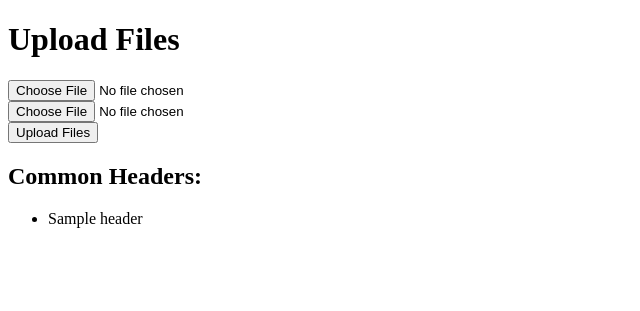
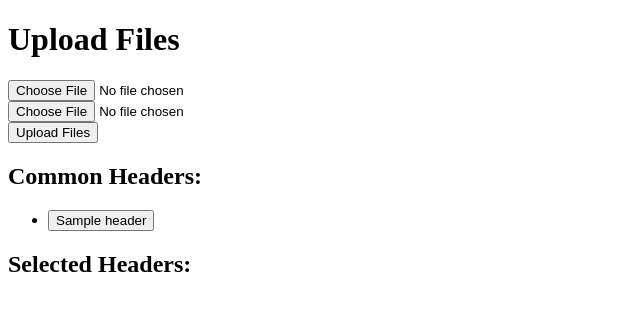
Before and after one commit to Hughes-Tyler/MergeXcel, a Flask app: template templates/index.html in a window 1280 px wide. Shown: the top 311 px of the page, without its empty margins (0-640 px from the left). Run offline with Flask 3, Linux system fonts and the light colour scheme; the template is opened without the code that fills it: most values are stand-ins (such as "Sample title", 1, 10 or a date in 2020).

Commit message:
Pretty cool feature in index.html with buttons that the user can click.

```diff
--- a/templates/index.html
+++ b/templates/index.html
@@ -3,6 +3,39 @@
 
 <head>
     <title>Upload Files</title>
+    <script>
+        function addHeader(header) {
+            var selectedHeadersElement = document.getElementById('selected-headers');
+            var headerButton = document.createElement('button');
+            headerButton.textContent = header;
+            headerButton.onclick = function () {
+                removeFromSelected(header);
+                selectedHeadersElement.removeChild(headerButton);
+                updateSelectedHeaders();
+            };
+            selectedHeadersElement.appendChild(headerButton);
+            updateSelectedHeaders();
+        }
+
+        function removeFromSelected(header) {
+            var selectedHeaders = document.getElementById('selected-headers').children;
+            for (var i = 0; i < selectedHeaders.length; i++) {
+                if (selectedHeaders[i].textContent === header) {
+                    selectedHeaders[i].remove();
+                    return;
+                }
+            }
+        }
+
+        function updateSelectedHeaders() {
+            var selectedHeaders = [];
+            var selectedHeadersButtons = document.getElementById('selected-headers').children;
+            for (var i = 0; i < selectedHeadersButtons.length; i++) {
+                selectedHeaders.push(selectedHeadersButtons[i].textContent);
+            }
+            document.getElementById('selected-headers-input').value = selectedHeaders.join(', ');
+        }
+    </script>
 </head>
 
 <body>
@@ -17,11 +50,16 @@
         <h2>Common Headers:</h2>
         <ul>
             {% for header in common_headers %}
-            <li>{{ header }}</li>
+            <li><button onclick="addHeader('{{ header }}')">{{ header }}</button></li>
             {% endfor %}
         </ul>
         {% endif %}
     </div>
+    <div id="selected-headers">
+        <h2>Selected Headers:</h2>
+        <!-- Selected headers will be displayed here -->
+    </div>
+    <input type="hidden" id="selected-headers-input" name="selected_headers">
 </body>
 
 </html>
```
